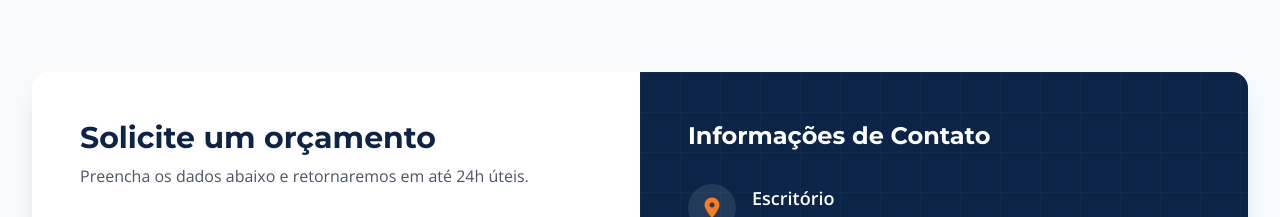
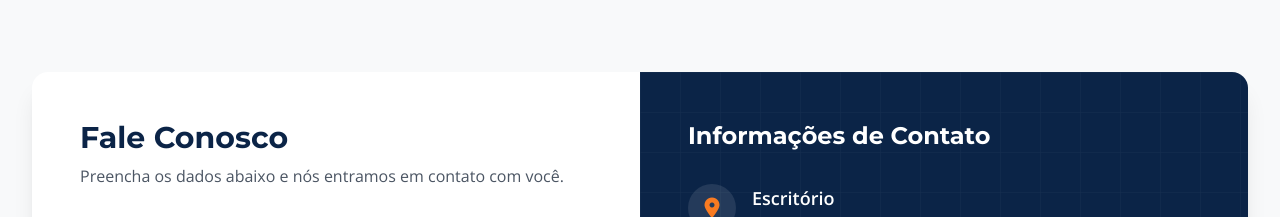
Before and after one commit to pedrovcsoares3/Engenheiro, a plain HTML site: page index.html in a window 1280 px wide. Shown: the part 3380-3597 px from the top of the page. Drawn offline with nearby package versions, Linux system fonts and the light colour scheme.

Commit message:
Update index.html

```diff
--- a/index.html
+++ b/index.html
@@ -329,8 +329,8 @@
 
                     <!-- Formulário -->
                     <div class="p-10 md:p-12">
-                        <h3 class="text-3xl font-heading font-bold text-eng-navy mb-2">Solicite um orçamento</h3>
-                        <p class="text-gray-600 mb-8">Preencha os dados abaixo e retornaremos em até 24h úteis.</p>
+                        <h3 class="text-3xl font-heading font-bold text-eng-navy mb-2">Fale Conosco</h3>
+                        <p class="text-gray-600 mb-8">Preencha os dados abaixo e nós entramos em contato com você.</p>
 
                         <form id="contact-form" class="space-y-6">
                             <div>
```
